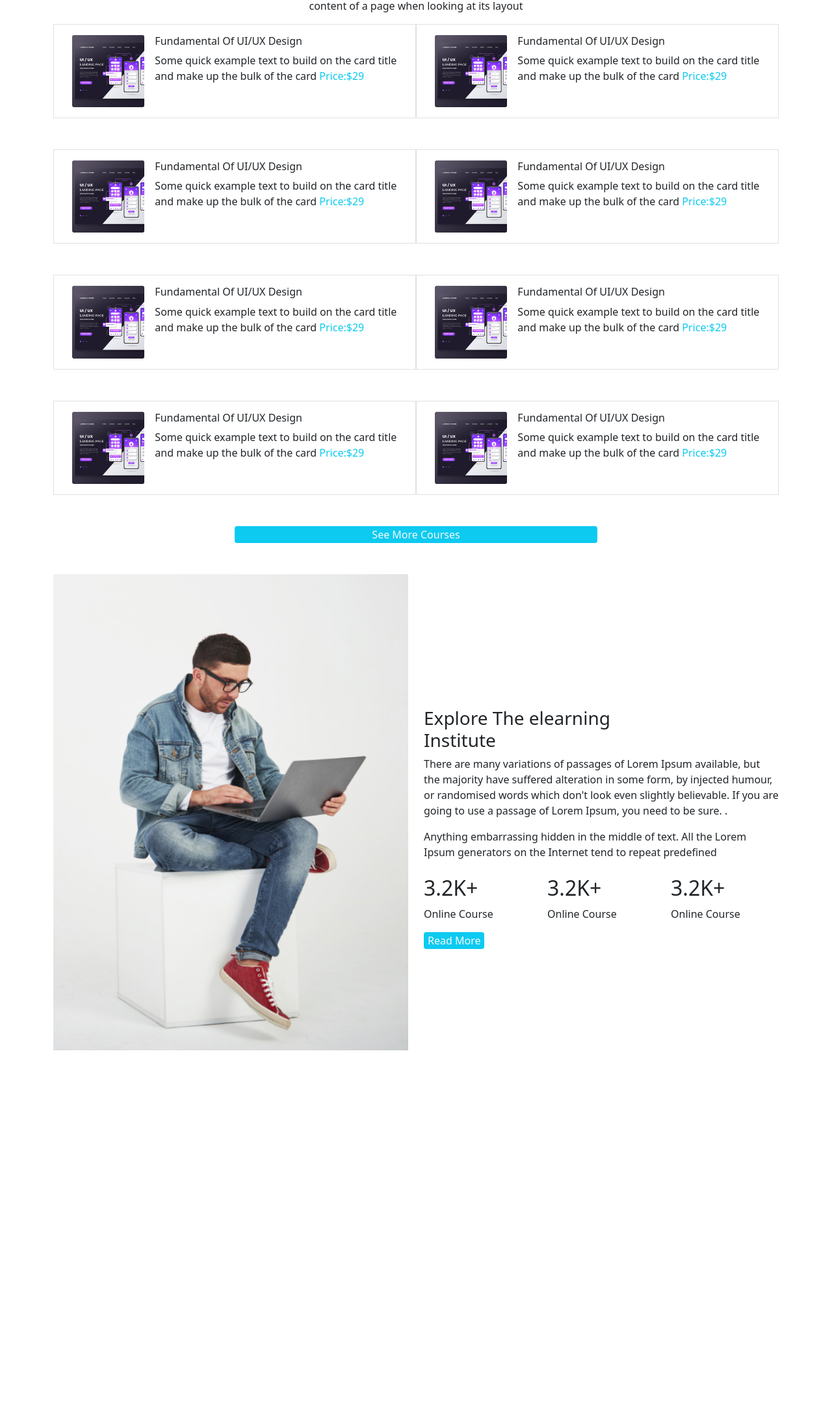
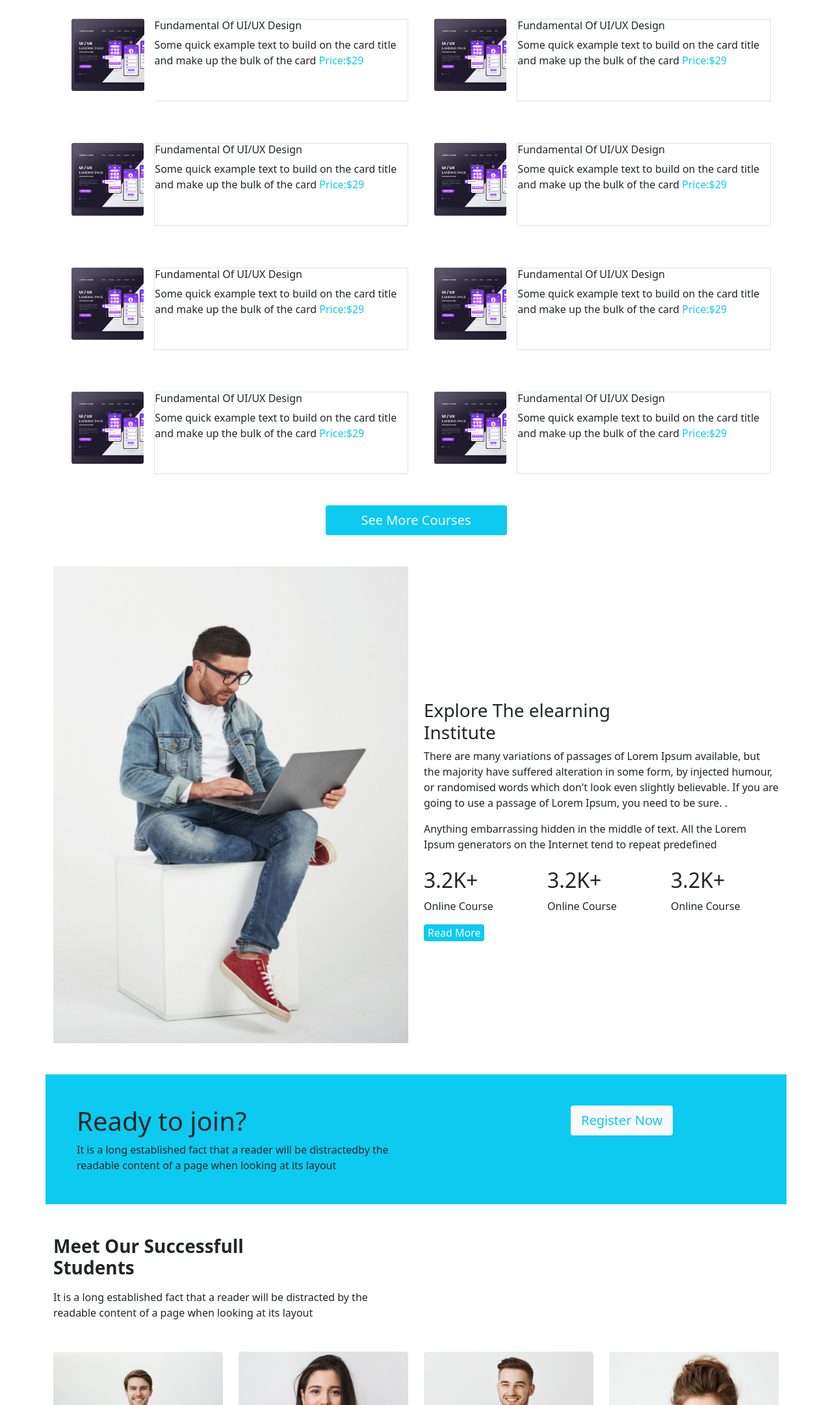
Before and after one commit to akanik3376/teach-web, a plain HTML site: page index.html in a window 1280 px wide. Shown: the part 637-2800 px from the top of the page at 65% size. Before the commit the page ends 2254 px from the top, so only its background shows below. Drawn offline with nearby package versions, Linux system fonts and the light colour scheme.

Commit message:
student and all section added

```diff
--- a/index.html
+++ b/index.html
@@ -73,7 +73,7 @@
     </section>
 
     <main>
-        <section class="container mt-4">
+        <section class="container m-6">
             <div class="text-center">
                 <h1>Discover Our Popular <br>
                     Courses</h1>
@@ -84,11 +84,11 @@
         <section class="container">
             <div class="container overflow-hidden text-center">
                 <div class="row gy-5">
-                    <div class="col-6 d-flex border">
+                    <div class="col-6 d-flex ">
                         <div class="p-3">
                             <div><img class="img-fluid" src="images/course/course-1.png" alt=""></div>
                         </div>
-                        <div class="text-start mt-3">
+                        <div class="text-start mt-3  border border-start-0">
                             <h6>Fundamental Of UI/UX Design</h6>
                             <p>Some quick example text to build on the card title
                                 and make up the bulk of the card
@@ -98,11 +98,11 @@
                         </div>
 
                     </div>
-                    <div class="col-6 d-flex border">
+                    <div class="col-6 d-flex ">
                         <div class="p-3">
                             <div><img class="img-fluid" src="images/course/course-1.png" alt=""></div>
                         </div>
-                        <div class="text-start mt-3">
+                        <div class="text-start mt-3 border">
                             <h6>Fundamental Of UI/UX Design</h6>
                             <p>Some quick example text to build on the card title
                                 and make up the bulk of the card
@@ -112,11 +112,11 @@
                         </div>
 
                     </div>
-                    <div class="col-6 d-flex border">
+                    <div class="col-6 d-flex ">
                         <div class="p-3">
                             <div><img class="img-fluid" src="images/course/course-1.png" alt=""></div>
                         </div>
-                        <div class="text-start mt-3">
+                        <div class="text-start mt-3 border">
                             <h6>Fundamental Of UI/UX Design</h6>
                             <p>Some quick example text to build on the card title
                                 and make up the bulk of the card
@@ -126,11 +126,11 @@
                         </div>
 
                     </div>
-                    <div class="col-6 d-flex border">
+                    <div class="col-6 d-flex ">
                         <div class="p-3">
                             <div><img class="img-fluid" src="images/course/course-1.png" alt=""></div>
                         </div>
-                        <div class="text-start mt-3">
+                        <div class="text-start mt-3 border">
                             <h6>Fundamental Of UI/UX Design</h6>
                             <p>Some quick example text to build on the card title
                                 and make up the bulk of the card
@@ -140,11 +140,11 @@
                         </div>
 
                     </div>
-                    <div class="col-6 d-flex border">
+                    <div class="col-6 d-flex ">
                         <div class="p-3">
                             <div><img class="img-fluid" src="images/course/course-1.png" alt=""></div>
                         </div>
-                        <div class="text-start mt-3">
+                        <div class="text-start mt-3 border">
                             <h6>Fundamental Of UI/UX Design</h6>
                             <p>Some quick example text to build on the card title
                                 and make up the bulk of the card
@@ -154,11 +154,11 @@
                         </div>
 
                     </div>
-                    <div class="col-6 d-flex border">
+                    <div class="col-6 d-flex ">
                         <div class="p-3">
                             <div><img class="img-fluid" src="images/course/course-1.png" alt=""></div>
                         </div>
-                        <div class="text-start mt-3">
+                        <div class="text-start mt-3 border">
                             <h6>Fundamental Of UI/UX Design</h6>
                             <p>Some quick example text to build on the card title
                                 and make up the bulk of the card
@@ -168,11 +168,11 @@
                         </div>
 
                     </div>
-                    <div class="col-6 d-flex border">
+                    <div class="col-6 d-flex ">
                         <div class="p-3">
                             <div><img class="img-fluid" src="images/course/course-1.png" alt=""></div>
                         </div>
-                        <div class="text-start mt-3">
+                        <div class="text-start mt-3 border">
                             <h6>Fundamental Of UI/UX Design</h6>
                             <p>Some quick example text to build on the card title
                                 and make up the bulk of the card
@@ -182,11 +182,11 @@
                         </div>
 
                     </div>
-                    <div class="col-6 d-flex border">
+                    <div class="col-6 d-flex ">
                         <div class="p-3">
                             <div><img class="img-fluid" src="images/course/course-1.png" alt=""></div>
                         </div>
-                        <div class="text-start mt-3">
+                        <div class="text-start mt-3 border">
                             <h6>Fundamental Of UI/UX Design</h6>
                             <p>Some quick example text to build on the card title
                                 and make up the bulk of the card
@@ -199,7 +199,8 @@
 
                 </div>
             </div>
-            <div class="mt-5 d-grid gap-2 col-6 mx-auto "><button class="bg-info text-light border-0 rounded-1">See More
+            <div class="mt-5 d-grid gap-2 col-3 mx-auto "><button
+                    class="bg-info btn btn-lg text-light border-0 rounded-1">See More
                     Courses</button></div>
         </section>
         <section class="container mt-5">
@@ -245,6 +246,80 @@
             </div>
 
         </section>
+        <section class="container bg-info mt-5 px-4 ">
+
+            <div class="row gx-5">
+                <div class="col-8 px-5">
+                    <div class="my-5">
+                        <h1>Ready to join?</h1>
+                        <p><span>It is a long established fact that a reader will be distractedby the
+                                <br>
+                            </span> <span>readable content of a page when looking at its layout</span>
+                        </p>
+                    </div>
+
+                </div>
+                <div class="col-4 p-5 ">
+                    <div class=""><button class="bg-light text-info text-center btn btn-lg border-0 rounded-1">Register
+                            Now</button>
+                    </div>
+                </div>
+            </div>
+
+        </section>
+
+        <section class="container mt-5">
+
+            <header>
+                <h3 class="fw-semibold"><span>Meet Our Successfull</span> <br>
+                    <span>Students</span>
+                </h3>
+
+                <p class="mt-3"><span>It is a long established fact that a reader will be distracted by
+                        the</span> <br>
+                    <span> readable content of a page when looking at its layout</span>
+                </p>
+                <header>
+                    <div class="d-flex mt-5">
+                        <div class="row">
+                            <div class="col-3" style=";">
+                                <img src="images/student/student-1.png" class="card-img-top" alt="...">
+                                <div class="card-body border">
+                                    <h5 class="card-title">Awlad Hossain</h5>
+                                    <p class="card-text">UIUX Designer</p>
+
+                                </div>
+                            </div>
+                            <div class="col-3" style=";">
+                                <img src="images/student/student-2.png" class="card-img-top" alt="...">
+                                <div class="card-body border">
+                                    <h5 class="card-title">Awlad Hossain</h5>
+                                    <p class="card-text">UIUX Designer</p>
+
+                                </div>
+                            </div>
+                            <div class="col-3" style="">
+                                <img src="images/student/student-3.png" class="card-img-top" alt="...">
+                                <div class="card-body border">
+                                    <h5 class="card-title">Awlad Hossain</h5>
+                                    <p class="card-text">UIUX Designer</p>
+
+                                </div>
+                            </div>
+                            <div class="col-3" style="">
+                                <img src="images/student/student-4.png" class="card-img-top" alt="...">
+                                <div class="card-body border">
+                                    <h5 class="card-title">Awlad Hossain</h5>
+                                    <p class="card-text">UIUX Designer</p>
+
+                                </div>
+                            </div>
+                        </div>
+
+                    </div>
+                    <div class="mt-5 d-grid gap-2 col-2 mx-auto "><button
+                            class="bg-info btn btn-lg  text-light border-0 rounded-1">View All</button></div>
+        </section>
     </main>
     <script src="https://cdn.jsdelivr.net/npm/bootstrap@5.3.0/dist/js/bootstrap.bundle.min.js"
         integrity="sha384-geWF76RCwLtnZ8qwWowPQNguL3RmwHVBC9FhGdlKrxdiJJigb/j/68SIy3Te4Bkz"
```
